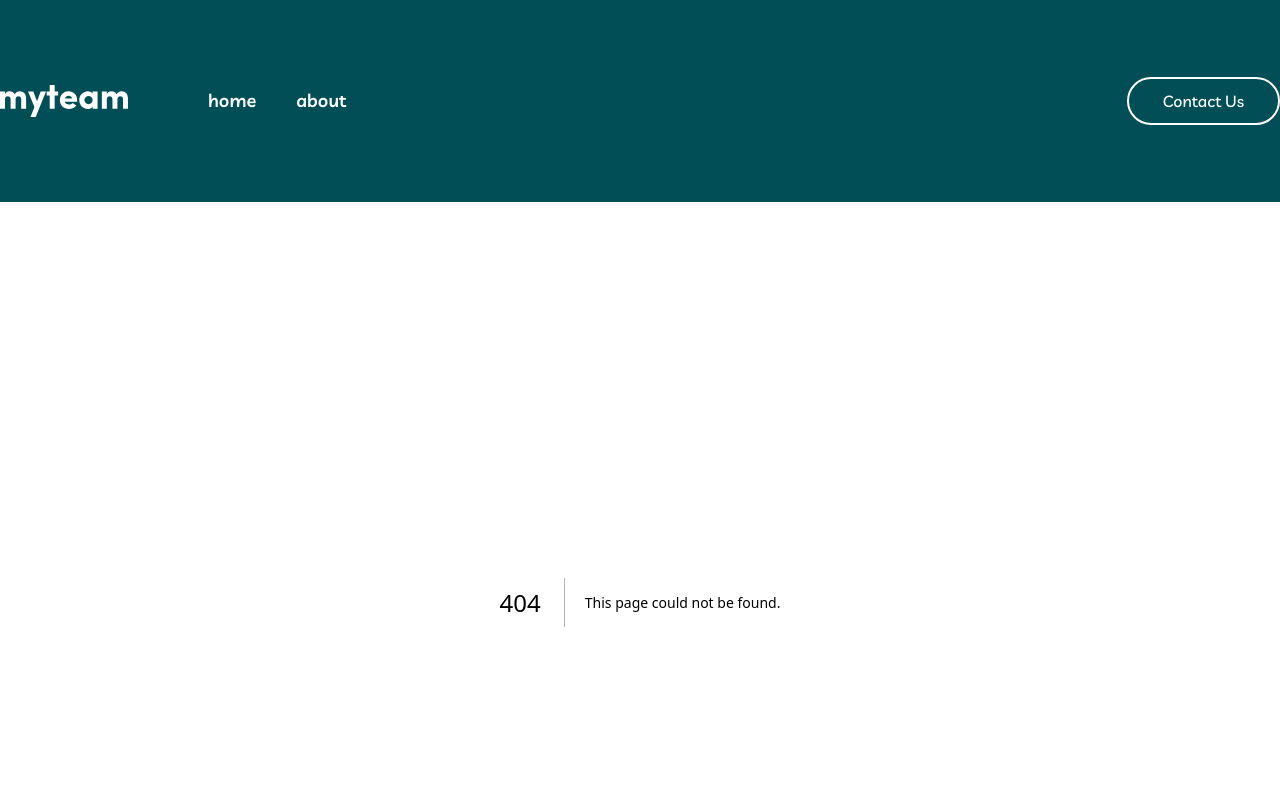
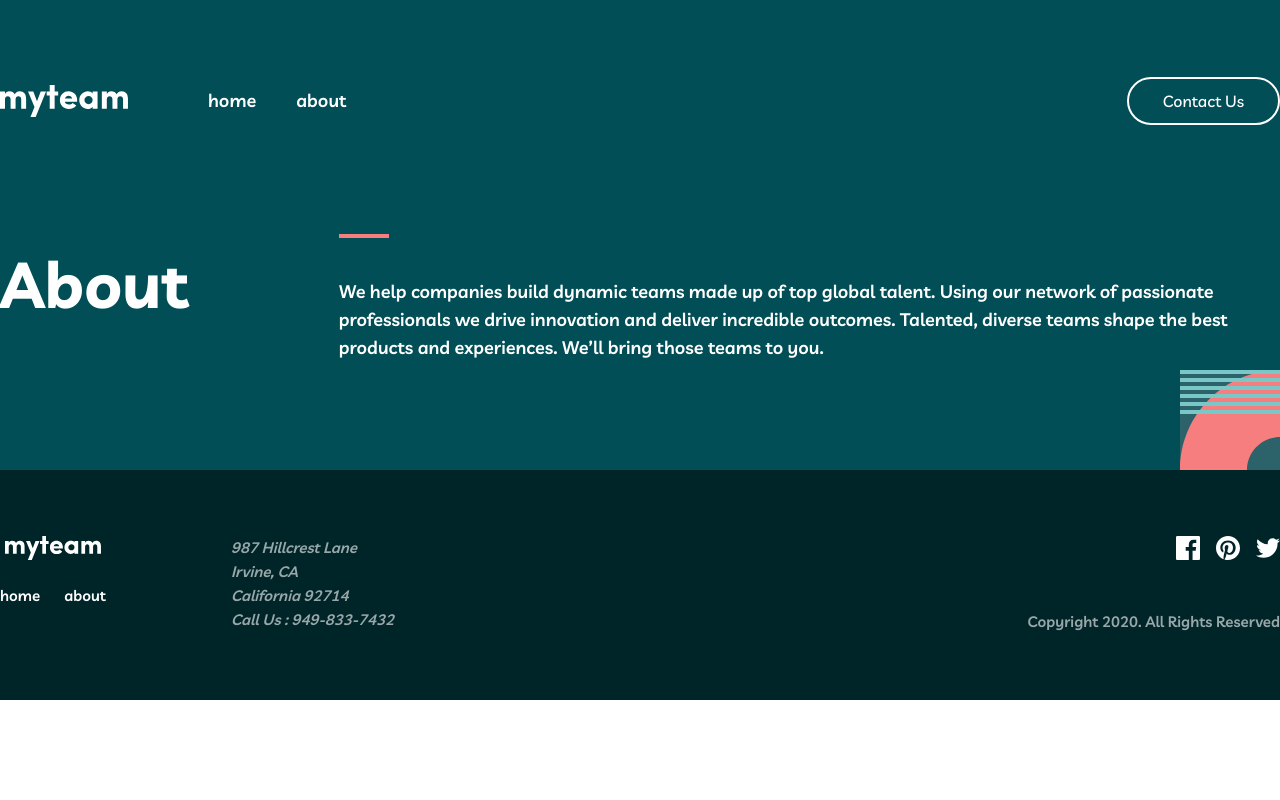
Before and after one commit to unaygney/myteam-multi-page-website, a Next.js app: page /about in a window 1280 px wide. Before the commit this address had no page. Shown: the top 800 px of the page. Built offline with nearby package versions, Linux system fonts and the light colour scheme.

Commit message:
added about-hero component

```diff
--- /dev/null
+++ b/app/about/page.js
@@ -0,0 +1,8 @@
+import AboutContainer from "@/containers/AboutContainer";
+import React from "react";
+
+function AboutPage() {
+  return <AboutContainer />;
+}
+
+export default AboutPage;
--- /dev/null
+++ b/containers/AboutContainer/about-hero/index.jsx
@@ -0,0 +1,27 @@
+import React from "react";
+
+function AboutHero() {
+  return (
+    <section className="bg-[#014E56] bg-about-hero-1 bg-no-repeat bg-right-bottom">
+      <div className="container mx-auto px-6 md:px-0">
+        <div className="flex flex-col lg:gap-[150px] lg:flex-row gap-4 text-white text-center pt-8 pb-[108px] items-center lg:items-start ">
+          <h1 className="text-[40px] md:text-[64px] md:leading-[56px] lg:leading-[100px]  leading-10 font-bold ">
+            About
+          </h1>
+          <div className="flex flex-col gap-10 justify-between  ">
+            <span className="w-[50px] h-1 bg-[#f67e7e] hidden lg:block "></span>
+            <p className="text-[15px] lg:text-lg  font-semibold leading-7 lg:text-start ">
+              We help companies build dynamic teams made up of top global
+              talent. Using our network of passionate professionals we drive
+              innovation and deliver incredible outcomes. Talented, diverse
+              teams shape the best products and experiences. We’ll bring those
+              teams to you.
+            </p>
+          </div>
+        </div>
+      </div>
+    </section>
+  );
+}
+
+export default AboutHero;
--- a/containers/AboutContainer/index.jsx
+++ b/containers/AboutContainer/index.jsx
@@ -1,7 +1,12 @@
 import React from "react";
+import AboutHero from "./about-hero";
 
 function AboutContainer() {
-  return <div>about container</div>;
+  return (
+    <main>
+      <AboutHero />
+    </main>
+  );
 }
 
 export default AboutContainer;
--- a/tailwind.config.js
+++ b/tailwind.config.js
@@ -13,6 +13,7 @@ module.exports = {
         "hero-image-1": "url(/bg-pattern-home-1.svg)",
         "hero-image-3": "url(/bg-pattern-home-3.svg)",
         "hero-image-4": "url(/bg-pattern-home-4.svg)",
+        "about-hero-1": "url(/bg-pattern-about-1.svg)",
         "top-footer": "url(/bg-top-footer.svg)",
         "manage-section": "url(/bg-manage-section.svg)",
         quotes: "url(/bg-quotes.svg)",
```
Also changed, not shown: public/bg-pattern-about-1.svg (added).
